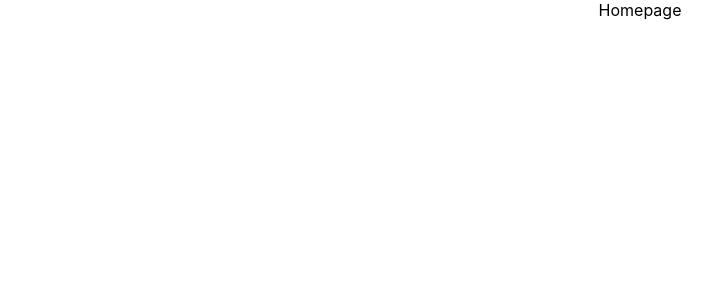
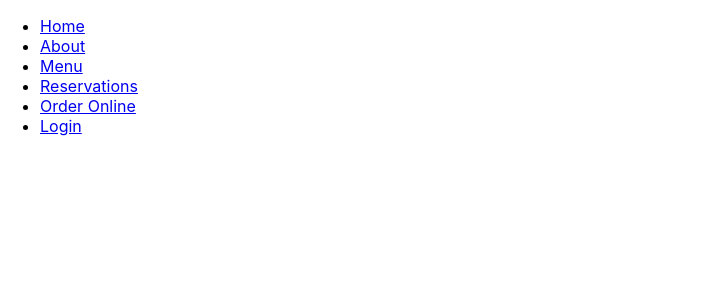
Before and after one commit to rrarlando/little-lemon-reservation, a React (Create React App) app: page / in a window 1280 px wide. Shown: the top 300 px of the page, without its empty margins (0-721 px from the left). Built offline with nearby package versions, Linux system fonts and the light colour scheme.

Commit message:
added nav component

```diff
--- a/package.json
+++ b/package.json
@@ -8,7 +8,8 @@
     "@testing-library/user-event": "^13.5.0",
     "react": "^18.2.0",
     "react-dom": "^18.2.0",
-    "react-scripts": "5.0.1",
+    "react-router-dom": "^6.22.0",
+    "react-scripts": "^5.0.1",
     "web-vitals": "^2.1.4"
   },
   "scripts": {
--- a/public/index.html
+++ b/public/index.html
@@ -1,14 +1,17 @@
 <!DOCTYPE html>
 <html lang="en">
+
 <head>
   <meta charset="utf-8" />
   <link rel="icon" href="%PUBLIC_URL%/favicon.ico" />
   <meta name="viewport" content="width=device-width, initial-scale=1" />
   <meta name="theme-color" content="#000000" />
-    <meta
-      name="description"
-      content="Web site created using create-react-app"
-    />
+  <meta name="description" content="Web site created using create-react-app" />
+  <meta name="description" content="Little Lemon Restaurant" />
+  <meta name="og:title" content="Little Lemon" />
+  <meta name="og:description" content="Little Lemon Restaurant Website. Homemade Mediterranean Food." />
+  <meta name="og:image"
+    content="https://cdn.dribbble.com/userupload/4149863/file/original-b59dcb3c6b4dcb6f87e9dc0b9a0e5a23.png" />
   <link rel="apple-touch-icon" href="%PUBLIC_URL%/logo192.png" />
   <!--
       manifest.json provides metadata used when your web app is installed on a
@@ -26,6 +29,7 @@
     -->
   <title>React App</title>
 </head>
+
 <body>
   <noscript>You need to enable JavaScript to run this app.</noscript>
   <div id="root"></div>
@@ -40,4 +44,5 @@
       To create a production bundle, use `npm run build` or `yarn build`.
     -->
 </body>
+
 </html>
--- a/src/App.js
+++ b/src/App.js
@@ -1,7 +1,12 @@
 import './App.css';
+import Nav from './components/Nav';
 
 function App() {
-  return <div className="App">Homepage</div>;
+  return (
+    <>
+      <Nav />
+    </>
+  );
 }
 
 export default App;
--- /dev/null
+++ b/src/components/Nav.js
@@ -0,0 +1,32 @@
+import React from 'react';
+
+function Nav() {
+  return (
+    <>
+      <nav>
+        <ul>
+          <li>
+            <a href="#">Home</a>
+          </li>
+          <li>
+            <a href="#">About</a>
+          </li>
+          <li>
+            <a href="#">Menu</a>
+          </li>
+          <li>
+            <a href="#">Reservations</a>
+          </li>
+          <li>
+            <a href="#">Order Online</a>
+          </li>
+          <li>
+            <a href="#">Login</a>
+          </li>
+        </ul>
+      </nav>
+    </>
+  );
+}
+
+export default Nav;
```
Also changed, not shown: 1 other file (tests, documents, lock files or other folders). Lines whose indentation alone changed are shown as unchanged.
